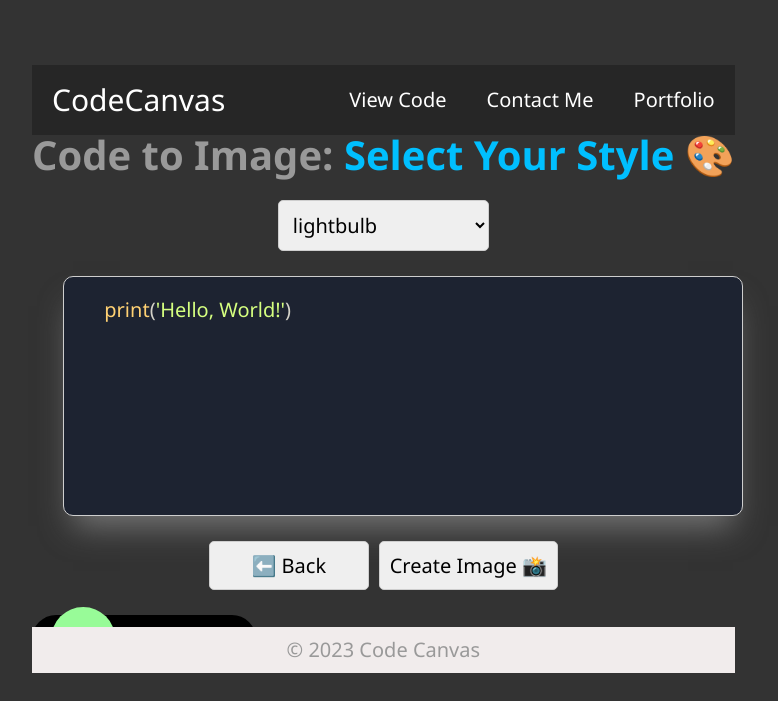
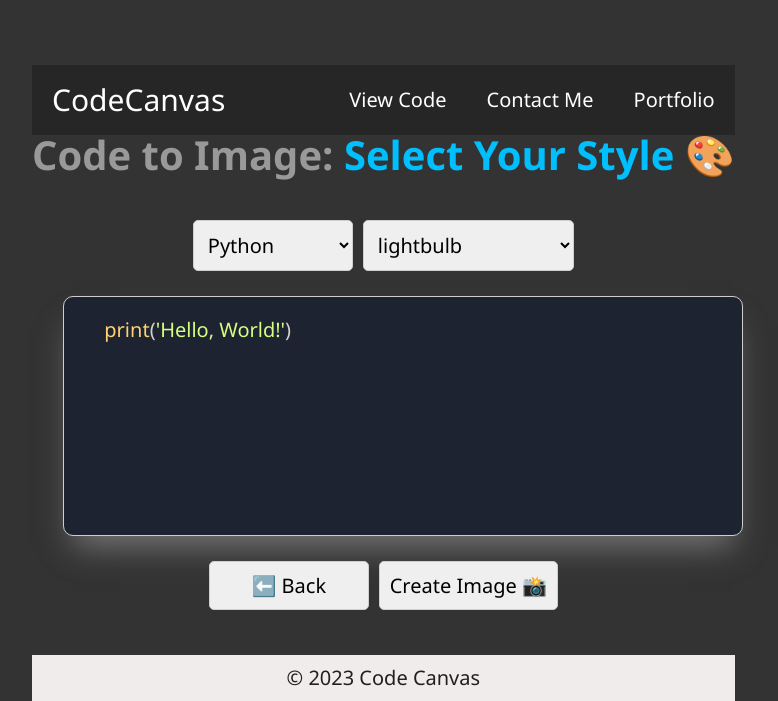
Before and after one commit to WahomeKezia/CodeCanvas, a Flask app: page /style in a window 1280 px wide. Shown: the part 287-988 px from the top of the page, without its empty margins (464-1242 px from the left). Before the commit the page ends 960 px from the top, so only its background shows below. Run offline with Flask 3, Linux system fonts and the light colour scheme; style sheets or scripts are compiled from the project's sources.

Commit message:
update: adding different languages

```diff
--- a/app.py
+++ b/app.py
@@ -15,6 +15,8 @@
 from pygments.formatters import HtmlFormatter
 from pygments.lexers import Python3Lexer
 from pygments.styles import get_all_styles
+# to support other languages
+from pygments.lexers import get_lexer_by_name
 
 
 app = Flask(__name__)
@@ -69,6 +71,10 @@
     if session.get("style") is None:
         session["style"] = DEFAULT_STYLE
          # Get the "code" from the session or use the placeholder
+    selected_language = request.args.get("language", "python")  # Default to Python if not specified
+
+    # Get the "code" from the session or use the placeholder
+    lexer = get_lexer_by_name(selected_language)
     formatter = HtmlFormatter(style=session["style"])
     context = {
         "message": "Select Your Style 🎨",
@@ -77,8 +83,9 @@
         "style_definitions": formatter.get_style_defs(),
         "style_bg_color": formatter.style.background_color,
         "highlighted_code": highlight(
-            session["code"], Python3Lexer(), formatter
-        ),
+            session["code"],lexer, formatter ),
+        "selected_language": selected_language,
+
     }
     return render_template("style_selection.html", **context)
 
@@ -89,7 +96,8 @@
         session["style"] = request.form.get("style")
     if request.form.get("code") is not None:
         session["code"] = request.form.get("code") or NO_CODE_FALLBACK
-    return redirect(url_for("style"))
+    selected_language = request.form.get("language", "python")  # Default to Python if not specified
+    return redirect(url_for("style" ,language=selected_language))
 
 # creating an image and downloading it view
 @app.route("/image", methods=["GET"])
--- a/static/css/styles.css
+++ b/static/css/styles.css
@@ -1,7 +1,5 @@
 /* Reset some default styles */
 /* static/styles.css */
-/* some gradient */
-
 
 * {
   box-sizing: border-box;
@@ -23,9 +21,6 @@
   font-size: 20px;
   line-height: 1.3em;
   background-color: #E1FFFF;
-    position: relative;
-
-
 }
 
 main {
@@ -36,14 +31,14 @@
 span {
   color: deepskyblue;
 }
-/* form{
+form{
   margin-top: 1em;
-    padding: 20px;
+  /* padding: 20px;
   transition: border-color 0.3s ease-in-out; /* Add a smooth transition effect */
   /* Set the initial border color */
   /* border: 1px solid #cecece;
-
-}  */
+   */
+}
 
 /* css for buttons and the input form */
 button,
@@ -59,7 +54,6 @@
       border-radius: 5px;
       cursor: pointer;
       transition: transform 0.2s;
-    background-image: -o-linear-gradient();
     }
 
 
@@ -70,7 +64,6 @@
   justify-content: center;
   align-items: center;
   flex-wrap: wrap;
-
 }
 
 .code {
@@ -88,14 +81,21 @@
   line-height: 1.4em;
 
 }
-
 .code:focus {
   border: 1px solid deepskyblue; /* Change the border color and style when focused */
   outline: none; /* Remove the default outline  */
 
   box-shadow: 0px 20px 30px -10px deepskyblue; /* Change the box shadow when focused */
+
+/*
+  box-shadow: inset 6px 6px 6px #cbced1, inset -6px -6px 6px white;
+*/
 }
 
+<<<<<<< HEAD
+/* Add some spacing to the footer */
+=======
+>>>>>>> dev
 
 /* css for style and code image view */
 .code-picture {
@@ -110,14 +110,12 @@
 }
 
 footer {
-    position: absolute;
-    bottom: 0;
-    left: 0;
-    right: 0;
+  margin-top: 20px;
   background-color: #f1ecec;
-    margin-top: 10;
+  color: #221f1f;
   text-align: center;
   padding: 10px;
+  bottom: 10;
 }
 
 /* Add this CSS for the chat button */
--- a/templates/base.html
+++ b/templates/base.html
@@ -40,7 +40,7 @@
     <main>
         {% block content %}{% endblock %}
     </main>
-
+<!--
     <div class="switch">
       <input name="switch" id="one" type="radio" checked/>
       <label for="one" class="switch__label">One</label>
@@ -49,7 +49,7 @@
       <input name="switch" id="three" type="radio" />
       <label for="three" class="switch__label" >Three</label>
       <div class="switch__indicator"/></div>
-    </div>
+    </div> -->
 
     <footer>
         &copy; 2023 Code Canvas
--- a/templates/code_input.html
+++ b/templates/code_input.html
@@ -3,7 +3,7 @@
 {% extends "base.html" %}
 
 {% block title %}
-  - Code Input
+  Code Input
 {% endblock title %}
 
 {% block content %}
@@ -20,7 +20,7 @@
     class="code"
     name="code"
     id="code-input"
-    placeholder="Paste your Python code here"
+    placeholder="Paste your code here"
 
   >{{ code }}
 
--- a/templates/image.html
+++ b/templates/image.html
@@ -3,7 +3,7 @@
 {% extends "base.html" %}
 
 {% block title %}
-  - Your Image
+  Your Image
 {% endblock title %}
 
 {% block content %}
--- a/templates/style_selection.html
+++ b/templates/style_selection.html
@@ -3,7 +3,7 @@
 {% extends "base.html" %}
 
 {% block title %}
-  - Style Selection
+  Style Selection
 {% endblock title %}
 
 {% block content %}
@@ -17,7 +17,11 @@
 <!-- in line Js to enable auto change of code style -->
 <script>
   document.addEventListener("DOMContentLoaded", () => {
-    document.querySelector("select").addEventListener("change", () => {
+    document.querySelector("select[name='style']").addEventListener("change", () => {
+      document.querySelector("form").submit();
+    });
+
+    document.querySelector("select[name='language']").addEventListener("change", () => {
       document.querySelector("form").submit();
     });
   });
@@ -25,17 +29,21 @@
 
 <form method="post" action="{{ url_for('save_style') }}">
   <div class="controls">
+    <label for="language"></label>
+    <select name="language">
+      <option value="python" {% if selected_language == "python" %}selected{% endif %}>Python</option>
+      <option value="java" {% if selected_language == "java" %}selected{% endif %}>Java</option>
+      <option value="HTML" {% if selected_language == "HTML" %}selected{% endif %}>HTML</option>
+      <option value="javascript" {% if selected_language == "javascript" %}selected{% endif %}>javascript</option>
+      <!-- Add more options for other languages -->
+    </select>
+
     <select name="style">
       {% for style_name in all_styles %}
         <option value="{{ style_name }}"
         {% if style_name == style %}selected{% endif %}>{{ style_name }}</option>
       {% endfor %}
     </select>
-
-    <!-- <button formmethod="post" formaction="{{ url_for('save_style') }}">
-      Change Style
-    </button> -->
-
   </div>
 
   <div class="code">
```
Also changed, not shown: static/css/script.js (deleted, +0 -17 lines). Lines whose indentation alone changed are shown as unchanged.
